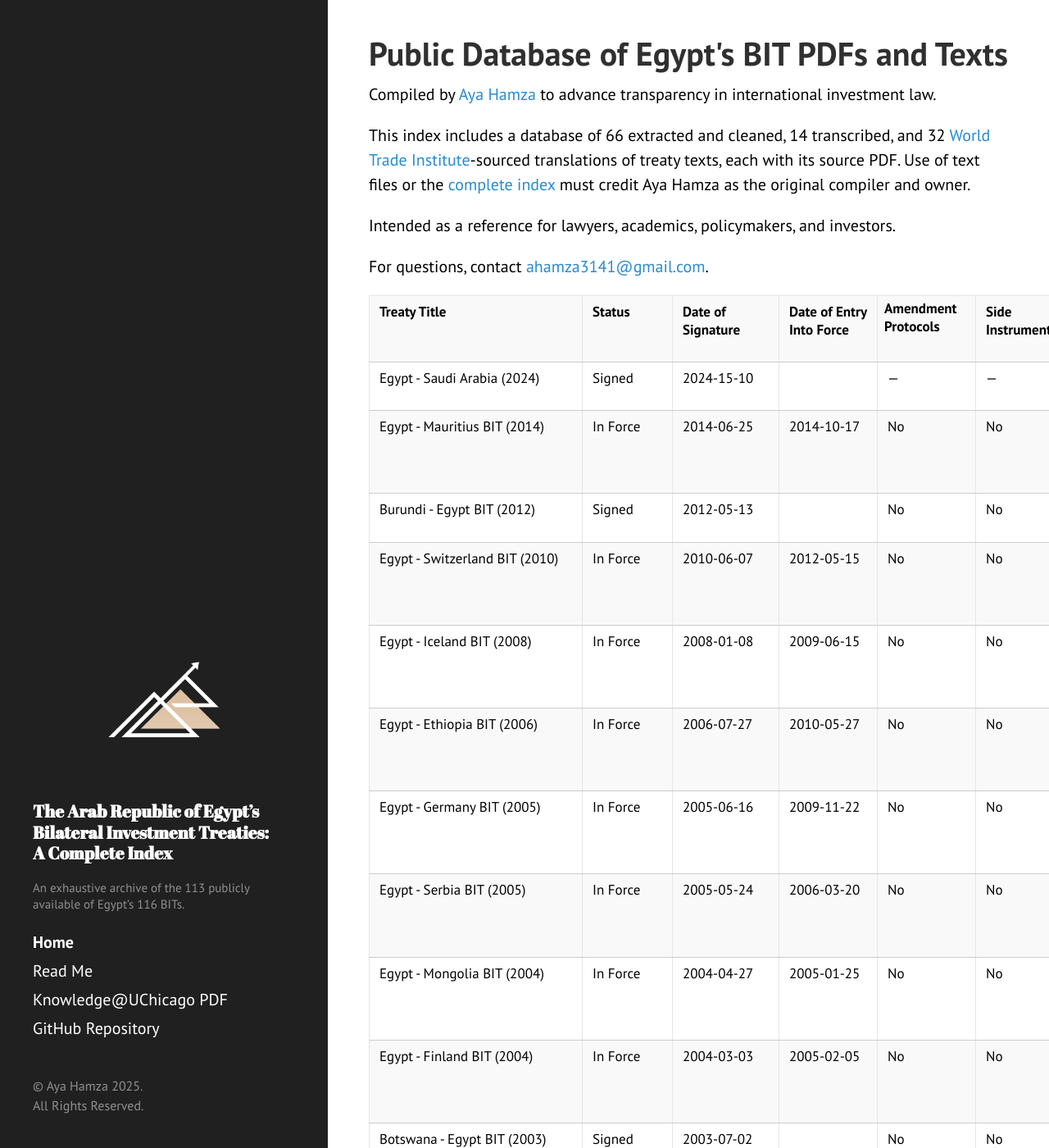
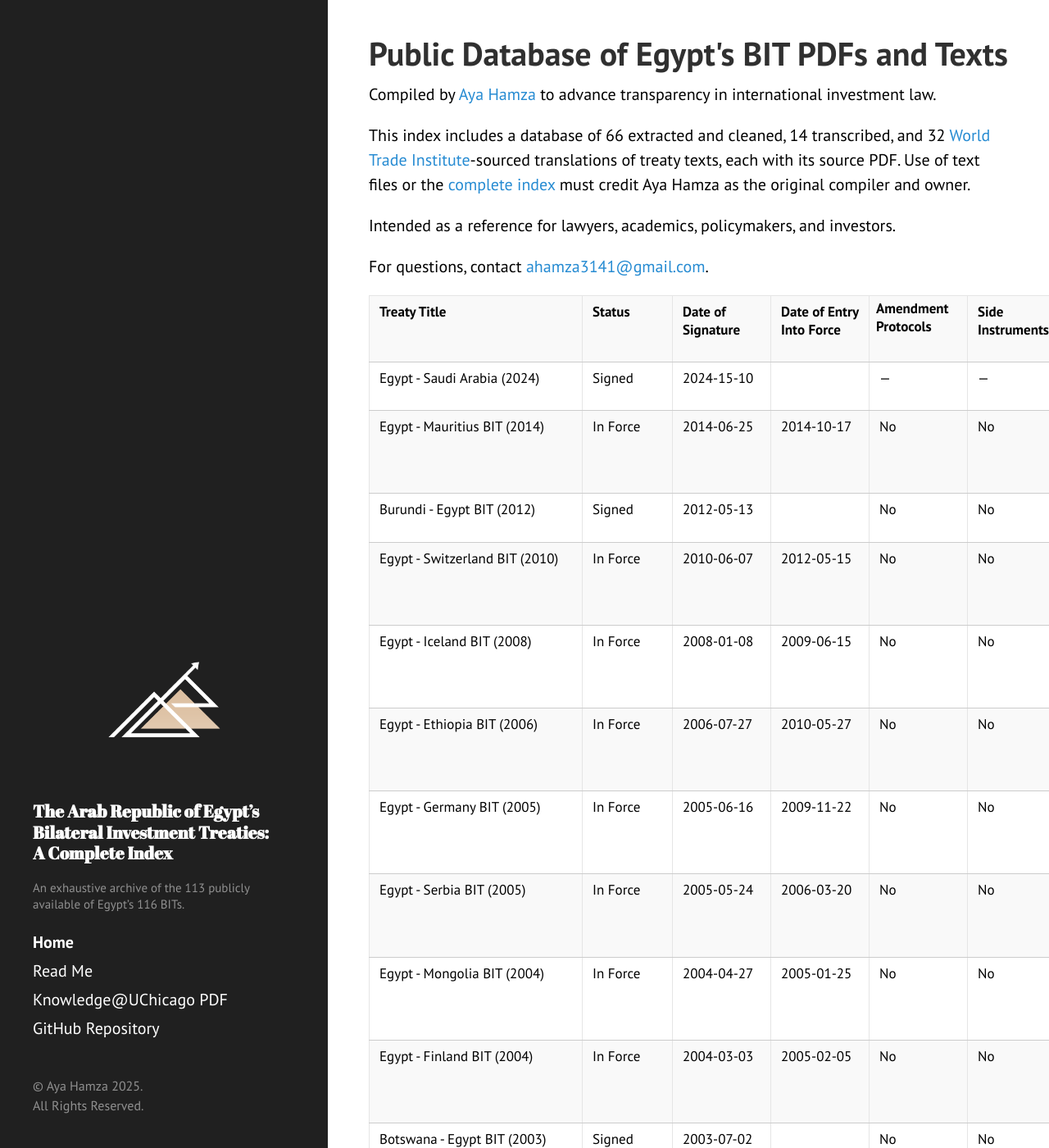
Before and after one commit to ayahamza1/MENABITs, a Jekyll site: the page built from index.md, in a window 1280 px wide and 1400 px high. Shown: the whole window at 82% size. Built offline with Jekyll 4.4.1, drawn with Linux system fonts in a browser that asks for light colours.

Commit message:
Update hyde.css

```diff
--- a/public/css/hyde.css
+++ b/public/css/hyde.css
@@ -212,7 +212,7 @@ table td:nth-child(2) {
 
 table th:nth-child(3),
 table td:nth-child(3) {
-  width: 6.5rem;
+  width: 6.0rem;
 }
 
 table th:nth-child(4),
```
